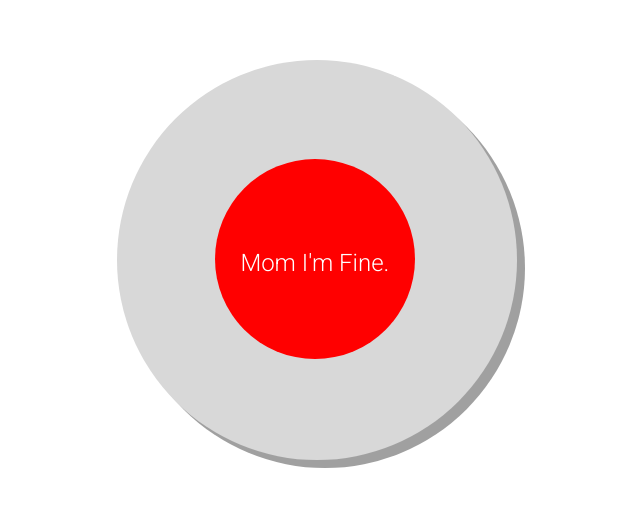
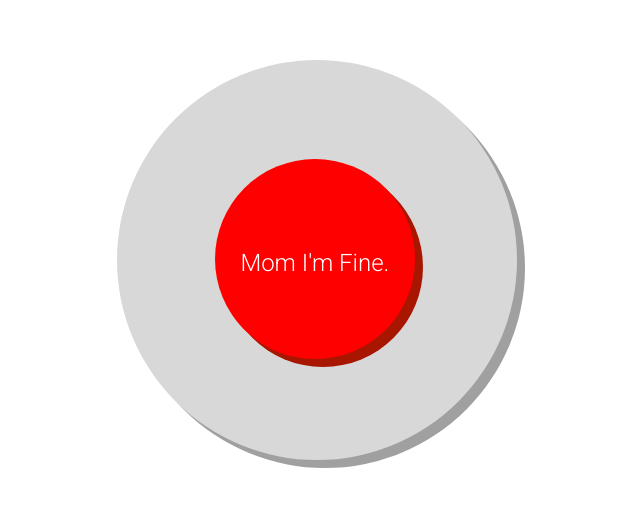
Before and after one commit to momimfine/momimfine.github.io, a plain HTML site: page index.html in a window 1280 px wide. Shown: the part 188-694 px from the top of the page, without its empty margins (370-1010 px from the left). Drawn offline with Linux system fonts and the light colour scheme.

Commit message:
Update index.html

```diff
--- a/index.html
+++ b/index.html
@@ -24,6 +24,7 @@
 				height: 200px;
 				border-radius: 100px;
 				background-color: red;
+				box-shadow: 8px 8px 0px #a81600;
 			}
 			#text {
 				padding-top: 70px;
```
